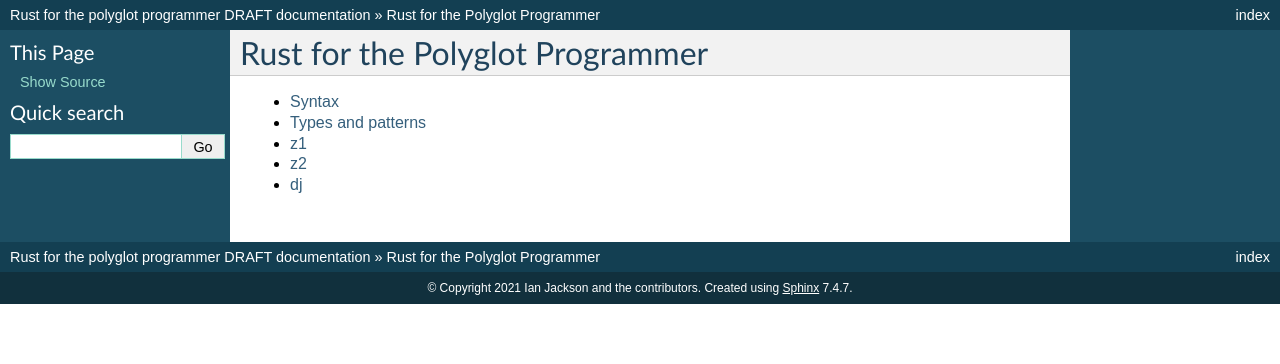
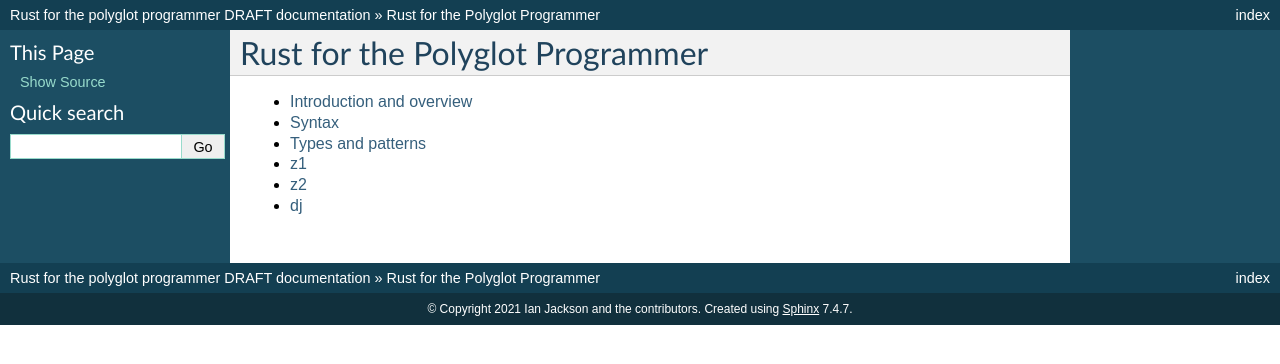
Before and after one commit to cxw620/rust-polyglot, a Sphinx documentation site: the page built from docs/SUMMARY.md, in a window 1280 px wide. Shown: the top 364 px of the page. Built offline with Sphinx 7.4.7, drawn with Linux system fonts in a browser that asks for light colours.

Commit message:
wip
Signed-off-by: Ian Jackson <ijackson@chiark.greenend.org.uk>

```diff
--- a/docs/SUMMARY.md
+++ b/docs/SUMMARY.md
@@ -1,5 +1,6 @@
 # Rust for the Polyglot Programmer
 
+- [Introduction and overview](intro.md)
 - [Syntax](syntax.md)
 - [Types and patterns](types.md)
 - [z1](ownership.md)
```
